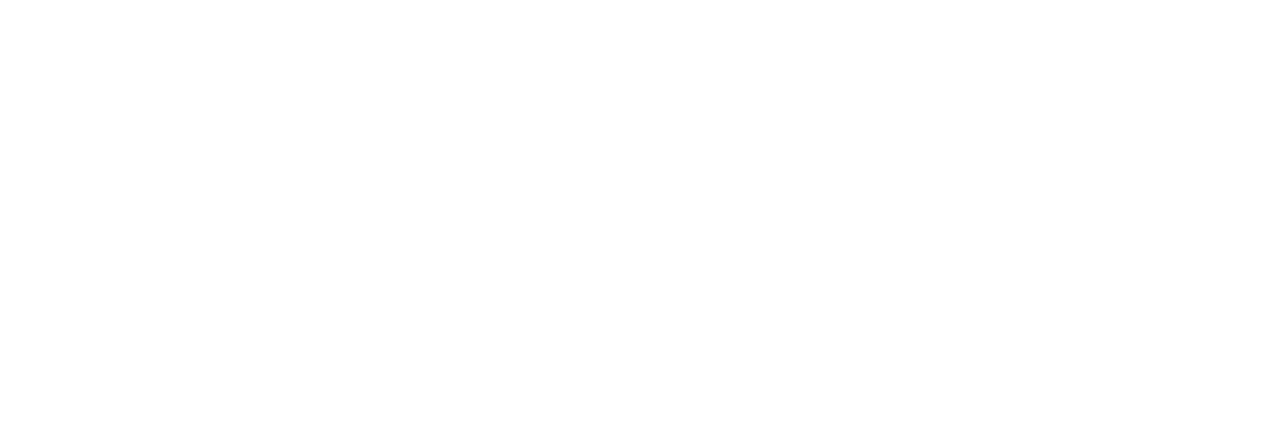
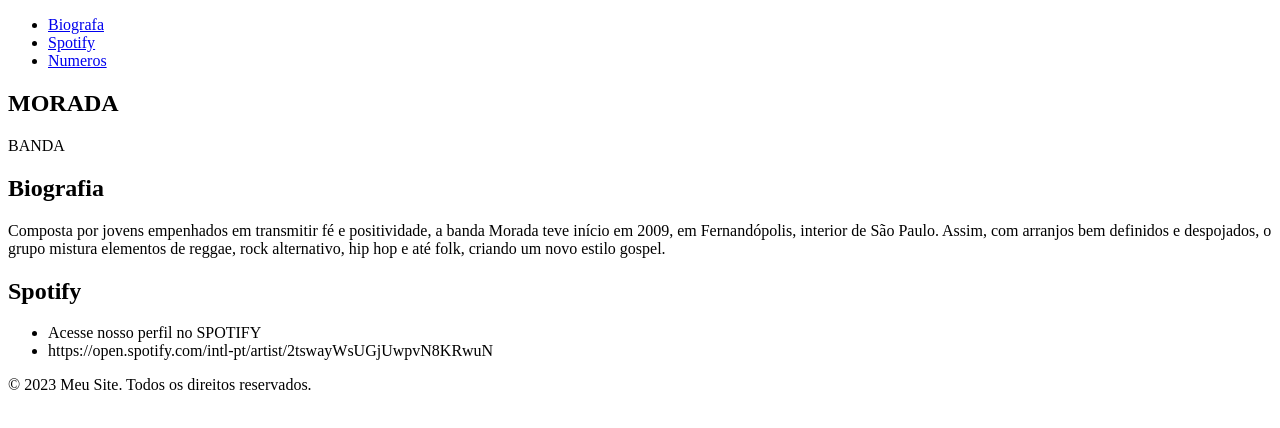
Before and after one commit to joaoxlk/projeto-2t-2mb, a plain HTML site: page index.html in a window 1280 px wide. Drawn offline with Linux system fonts and the light colour scheme.

Commit message:
Update index.html

```diff
--- a/index.html
+++ b/index.html
@@ -1,14 +1,44 @@
 <!DOCTYPE html>
-<html lang="en">
+<html>
 <head>
-    <meta name="viewport" content="width=device-width, initial-scale=1.0">
-    <meta charset="UTF-8">
-    <meta http-equiv="X-UA-Compatible" content="IE=edge">
-    <meta name="viewport" content="width=device-width, initial-scale=1.0">
-    <title>Document</title>
-    <link rel="stylesheet" href="style.css">
+  <meta charset="UTF-8">
+  <title>MORADA</title>
+  <link rel="stylesheet" href="styles.css"> <!-- Importe seu arquivo CSS externo aqui -->
 </head>
 <body>
+  <header>
+    <nav>
+      <ul>
+        <li><a href="#">Biografa</a></li>
+        <li><a href="#">Spotify</a></li>
+        <li><a href="#">Numeros</a></li>
+      </ul>
+    </nav>
+  </header>
+
+  <main>
+    <section>
+      <h1>MORADA</h1>
+      <p>BANDA</p>
+    </section>
+
+    <section>
+      <h2>Biografia</h2>
+      <p>Composta por jovens empenhados em transmitir fé e positividade, a banda Morada teve início em 2009, em Fernandópolis, interior de São Paulo. Assim, com arranjos bem definidos e despojados, o grupo mistura elementos de reggae, rock alternativo, hip hop e até folk, criando um novo estilo gospel.</p>
+    </section>
+
+    <section>
+      <h2>Spotify</h2>
+      <ul>
+        <li>Acesse nosso perfil no SPOTIFY</li>
+        <li>https://open.spotify.com/intl-pt/artist/2tswayWsUGjUwpvN8KRwuN</li>
+      </ul>
+    </section>
+  </main>
+
+  <footer>
+    <p>&copy; 2023 Meu Site. Todos os direitos reservados.</p>
+  </footer>
 
 </body>
 </html>
```
